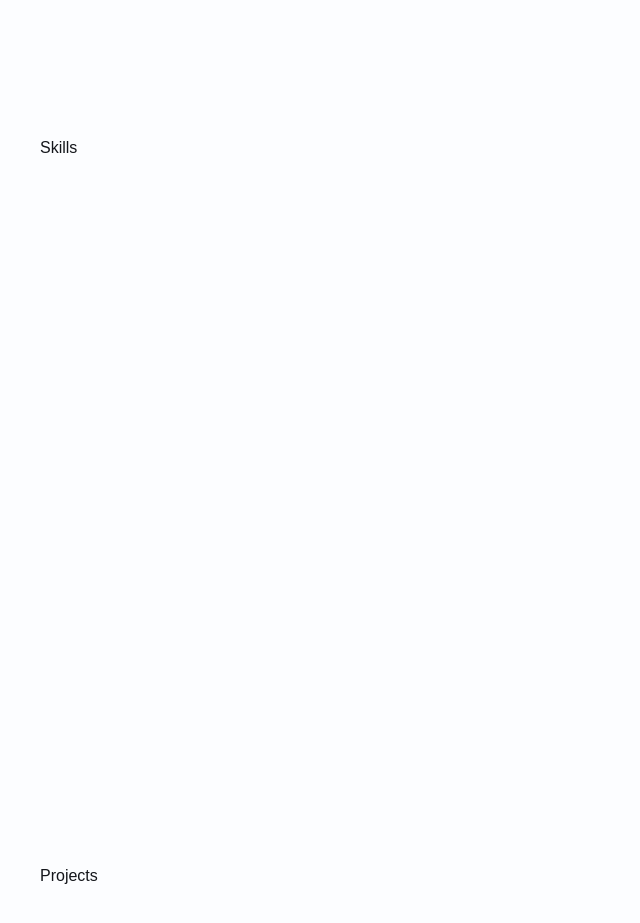
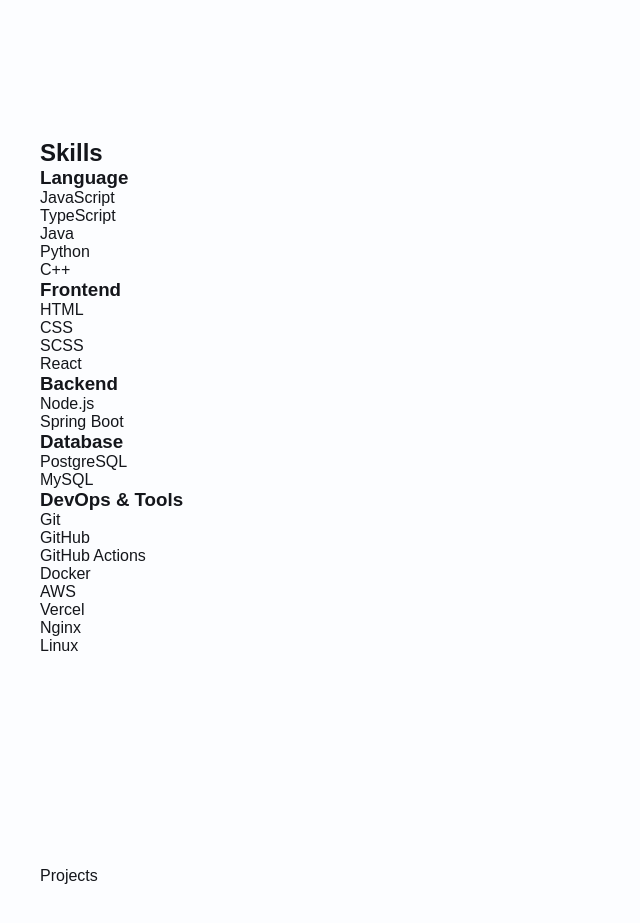
Before and after one commit to chaei388/portfolio, a React (Vite) app: page /#about in a window 1280 px wide. Shown: the part 1820-2743 px from the top of the page, without its empty margins (0-640 px from the left). Built offline with nearby package versions, Linux system fonts and the light colour scheme; a web font is replaced by a local one.

Commit message:
feat: Skills 섹션 데이터 연결
변경 내용

- skills.ts 정적 데이터를 Skills 섹션에 연결
- 기술 스택을 카테고리별로 그룹화하여 출력
- 추후 CSS Modules 스타일링을 위한 className 추가

```diff
--- a/src/pages/Home/sections/Skills/Skills.tsx
+++ b/src/pages/Home/sections/Skills/Skills.tsx
@@ -1,9 +1,36 @@
+import { skillGroups, skills } from '../../../../data/skills'
+import styles from './Skills.module.css'
+
 function Skills() {
   return (
     <>
       <section id="skills">
         <div className="container">
-          <p>Skills</p>
+          <h2 className={styles.title}>Skills</h2>
+
+          <div className={styles.groupList}>
+            {/* 카테고리별 기술 스택 묶음 */}
+            {skillGroups.map((group) => {
+              // 현재 카테고리에 속한 기술 스택만 필터링
+              const groupSkills = skills.filter(
+                (skill) => skill.category === group.title,
+              )
+
+              return (
+                <article key={group.id} className={styles.group}>
+                  <h3 className={styles.groupTitle}>{group.title}</h3>
+
+                  <ul className={styles.skillList}>
+                    {groupSkills.map((skill) => (
+                      <li key={skill.id} className={styles.skillItem}>
+                        {skill.name}
+                      </li>
+                    ))}
+                  </ul>
+                </article>
+              )
+            })}
+          </div>
         </div>
       </section>
     </>
```
